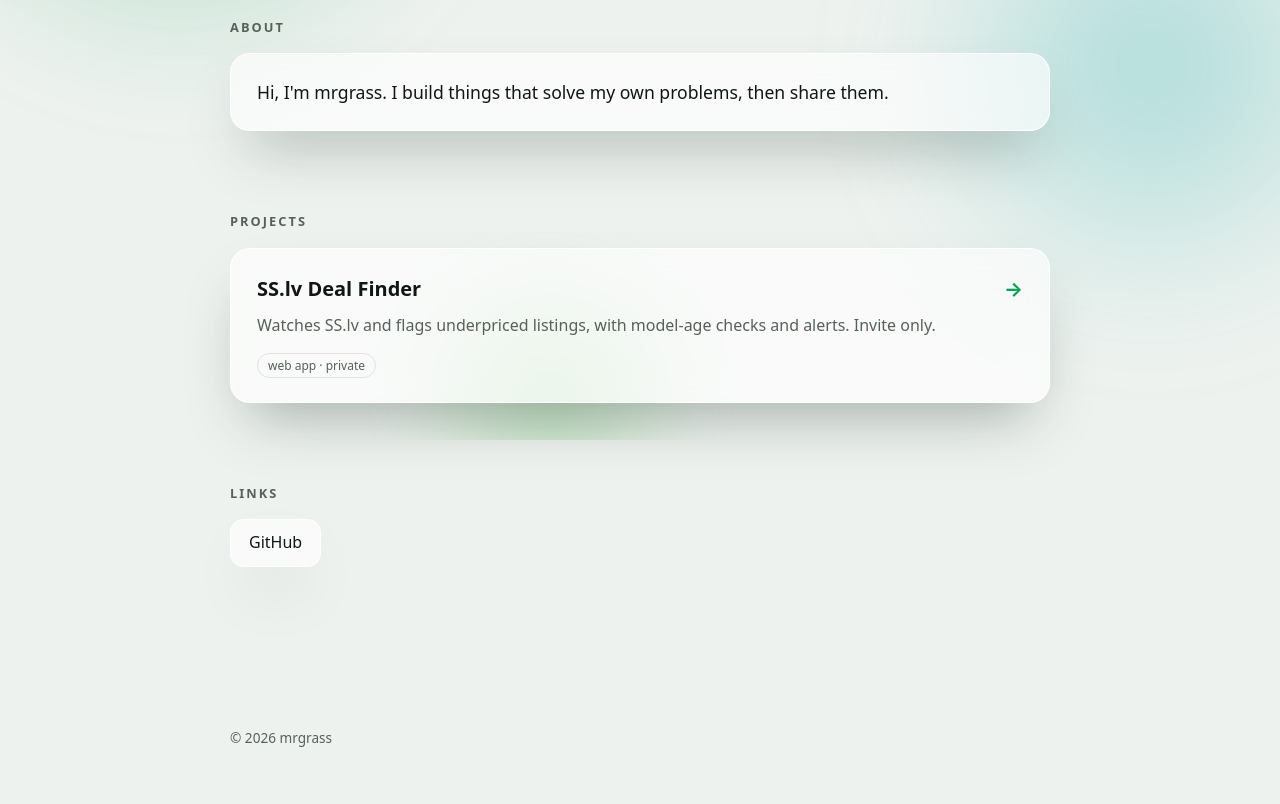
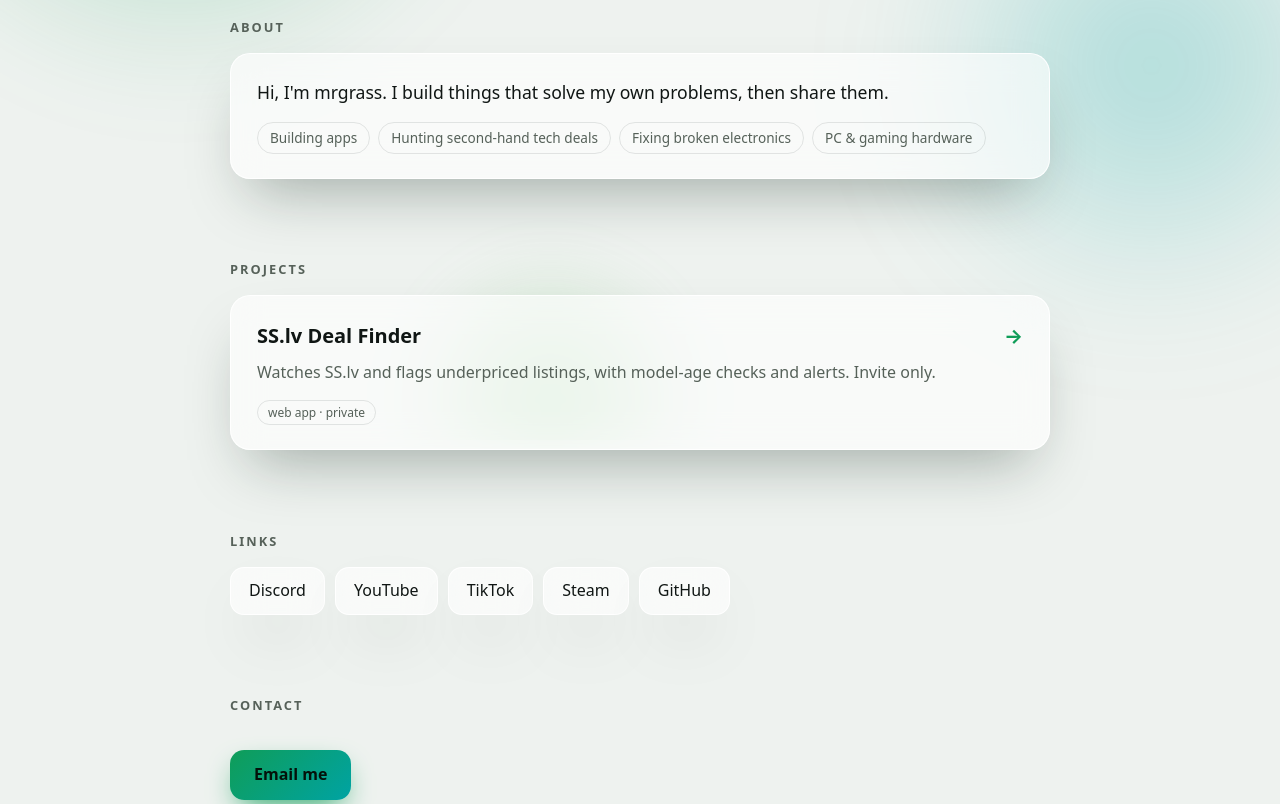
Before and after one commit to mrgrassyt/ss-deal-finder, a plain HTML site: page site/index.html in a window 1280 px wide. Shown: the part 360-1164 px from the top of the page. Before the commit the page ends 1129 px from the top, so only its background shows below. Drawn offline with Linux system fonts and the light colour scheme.

Commit message:
Portfolio: real links, email, hobbies
Co-Authored-By: Claude Sonnet 5.5 <noreply@anthropic.com>
Claude-Session: https://claude.ai/code/session_01JLn4mqzQDd2rWfni8c8zje

```diff
--- a/site/index.html
+++ b/site/index.html
@@ -32,6 +32,7 @@ section{margin-bottom:10vh}
 h2{font-size:.8rem;letter-spacing:.16em;text-transform:uppercase;color:var(--mut);margin:0 0 1rem;font-weight:700}
 .glass{border:1px solid var(--edge);background:var(--glass);backdrop-filter:blur(16px);-webkit-backdrop-filter:blur(16px);border-radius:20px;box-shadow:var(--sh)}
 .about{padding:24px 26px;font-size:1.1rem}
+.hobs{display:flex;flex-wrap:wrap;gap:8px;margin-top:1rem}.hob{font-size:.85rem;padding:4px 12px;border:1px solid var(--line);border-radius:99px;color:var(--mut)}
 .tilt{display:block;text-decoration:none;color:inherit;padding:24px 26px;transform-style:preserve-3d;will-change:transform;transition:transform .15s ease-out,border-color .2s}
 .tilt:hover{border-color:var(--acc)}
 .tilt b{display:flex;justify-content:space-between;align-items:center;font-size:1.25rem;transform:translateZ(30px)}
@@ -58,7 +59,7 @@ footer{max-width:860px;margin:0 auto;padding:20px;color:var(--mut);font-size:.85
     <h1 id="h1">mr<span>grass</span></h1>
     <p class="tag" data-t="tag"></p>
   </div>
-  <section class="reveal"><h2 data-t="about_h"></h2><div class="glass about" data-t="about"></div></section>
+  <section class="reveal"><h2 data-t="about_h"></h2><div class="glass about"><div data-t="about"></div><div class="hobs" id="hob"></div></div></section>
   <section class="reveal"><h2 data-t="proj_h"></h2>
     <a class="glass tilt" href="https://deals.mrgrass.me">
       <b>SS.lv Deal Finder <i>→</i></b><p data-t="deal"></p><span class="chip" data-t="deal_tag"></span>
@@ -70,28 +71,35 @@ footer{max-width:860px;margin:0 auto;padding:20px;color:var(--mut);font-size:.85
 <footer>© <span id="y"></span> mrgrass</footer>
 <script>
 /* ===== EDIT HERE ===== */
-const LINKS = [            /* shown as buttons; add yours, e.g. {name:"GitHub", url:"https://github.com/mrgrassyt"} */
+const LINKS = [
+  {name:"Discord", url:"https://discord.gg/5hSj8fX2u"},
+  {name:"YouTube", url:"https://www.youtube.com/@mrgrass_gltouiu"},
+  {name:"TikTok", url:"https://www.tiktok.com/@mrgrassyt"},
+  {name:"Steam", url:"https://steamcommunity.com/profiles/76561199803288336/"},
   {name:"GitHub", url:"https://github.com/mrgrassyt"}
 ];
-const CONTACT = "";        /* e.g. "mailto:you@example.com" or a Discord link; empty = button hidden */
+const MAIL = ["mrgrass.gustavs","gmail.com"];   /* split so simple spam bots do not read it from the page */
+const HOBBIES = {en:["Building apps","Hunting second-hand tech deals","Fixing broken electronics","PC & gaming hardware"],
+                 lv:["Lietotņu veidošana","Lietotas tehnikas izdevīgu cenu meklēšana","Bojātas elektronikas labošana","PC un spēļu aparatūra"]};
 const TEXT = {
  en:{tag:"I build web apps and tools.",about_h:"About",about:"Hi, I'm mrgrass. I build things that solve my own problems, then share them.",proj_h:"Projects",
-     deal:"Watches SS.lv and flags underpriced listings, with model-age checks and alerts. Invite only.",deal_tag:"web app · private",links_h:"Links",contact_h:"Contact",contact:"Get in touch"},
+     deal:"Watches SS.lv and flags underpriced listings, with model-age checks and alerts. Invite only.",deal_tag:"web app · private",links_h:"Links",contact_h:"Contact",contact:"Email me"},
  lv:{tag:"Veidoju tīmekļa lietotnes un rīkus.",about_h:"Par mani",about:"Sveiki, esmu mrgrass. Daru lietas, kas atrisina manas problēmas, un dalos ar tām.",proj_h:"Projekti",
-     deal:"Seko SS.lv un atrod izdevīgus sludinājumus, pārbauda modeļa vecumu un sūta paziņojumus. Tikai ar ielūgumu.",deal_tag:"tīmekļa lietotne · privāta",links_h:"Saites",contact_h:"Kontakti",contact:"Sazināties"}
+     deal:"Seko SS.lv un atrod izdevīgus sludinājumus, pārbauda modeļa vecumu un sūta paziņojumus. Tikai ar ielūgumu.",deal_tag:"tīmekļa lietotne · privāta",links_h:"Saites",contact_h:"Kontakti",contact:"Rakstīt e-pastu"}
 };
 /* ===================== */
 const $=s=>document.querySelector(s), store={get(k){try{return localStorage.getItem(k)}catch(e){return null}},set(k,v){try{localStorage.setItem(k,v)}catch(e){}}};
 let lang=store.get('lang')||((navigator.language||'').startsWith('lv')?'lv':'en');
 function setLang(l){lang=l;store.set('lang',l);document.documentElement.lang=l;$('#lang').textContent=l==='en'?'LV':'EN';
- document.querySelectorAll('[data-t]').forEach(e=>e.textContent=TEXT[l][e.dataset.t])}
+ document.querySelectorAll('[data-t]').forEach(e=>e.textContent=TEXT[l][e.dataset.t]);
+ $('#hob').innerHTML='';HOBBIES[l].forEach(h=>{const c=document.createElement('span');c.className='hob';c.textContent=h;$('#hob').append(c)})}
 $('#lang').onclick=()=>setLang(lang==='en'?'lv':'en');
 const root=document.documentElement;
 function setTheme(t){root.dataset.theme=t;store.set('theme',t)}
 setTheme(store.get('theme')||(matchMedia('(prefers-color-scheme:dark)').matches?'dark':'light'));
 $('#theme').onclick=()=>setTheme(root.dataset.theme==='dark'?'light':'dark');
 if(LINKS.length){$('#links-sec').hidden=false;$('#links').innerHTML='';LINKS.forEach(l=>{const a=document.createElement('a');a.className='glass';a.href=l.url;a.rel='noopener';a.textContent=l.name;$('#links').append(a)})}
-if(CONTACT){$('#contact-sec').hidden=false;$('#contact').href=CONTACT}
+$('#contact-sec').hidden=false;$('#contact').href='mailto:'+MAIL.join('@')
 setLang(lang);$('#y').textContent=new Date().getFullYear();
 /* depth: mouse moves each layer a different amount; cards tilt towards the pointer */
 const calm=matchMedia('(prefers-reduced-motion:reduce)').matches;
```
